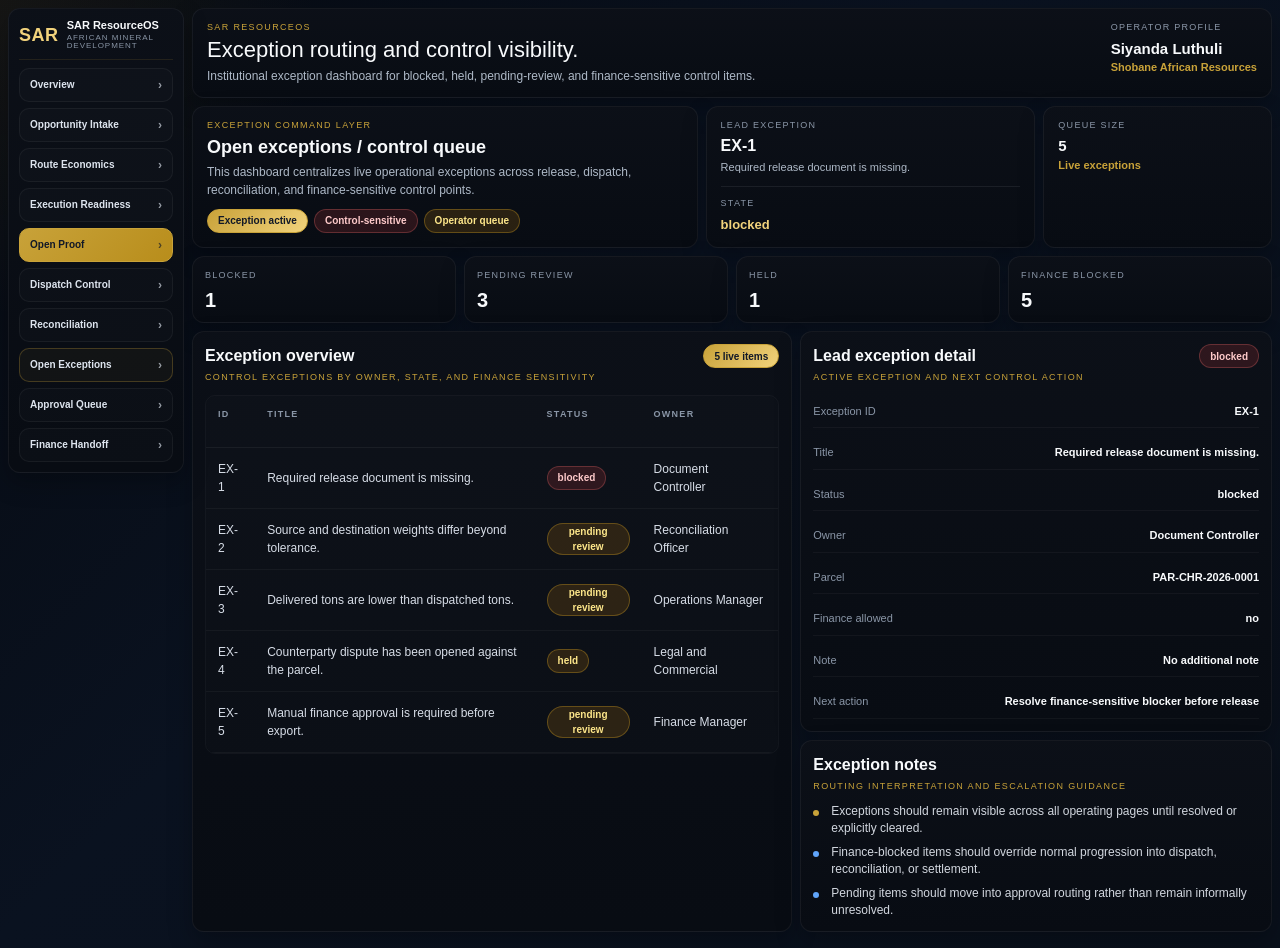
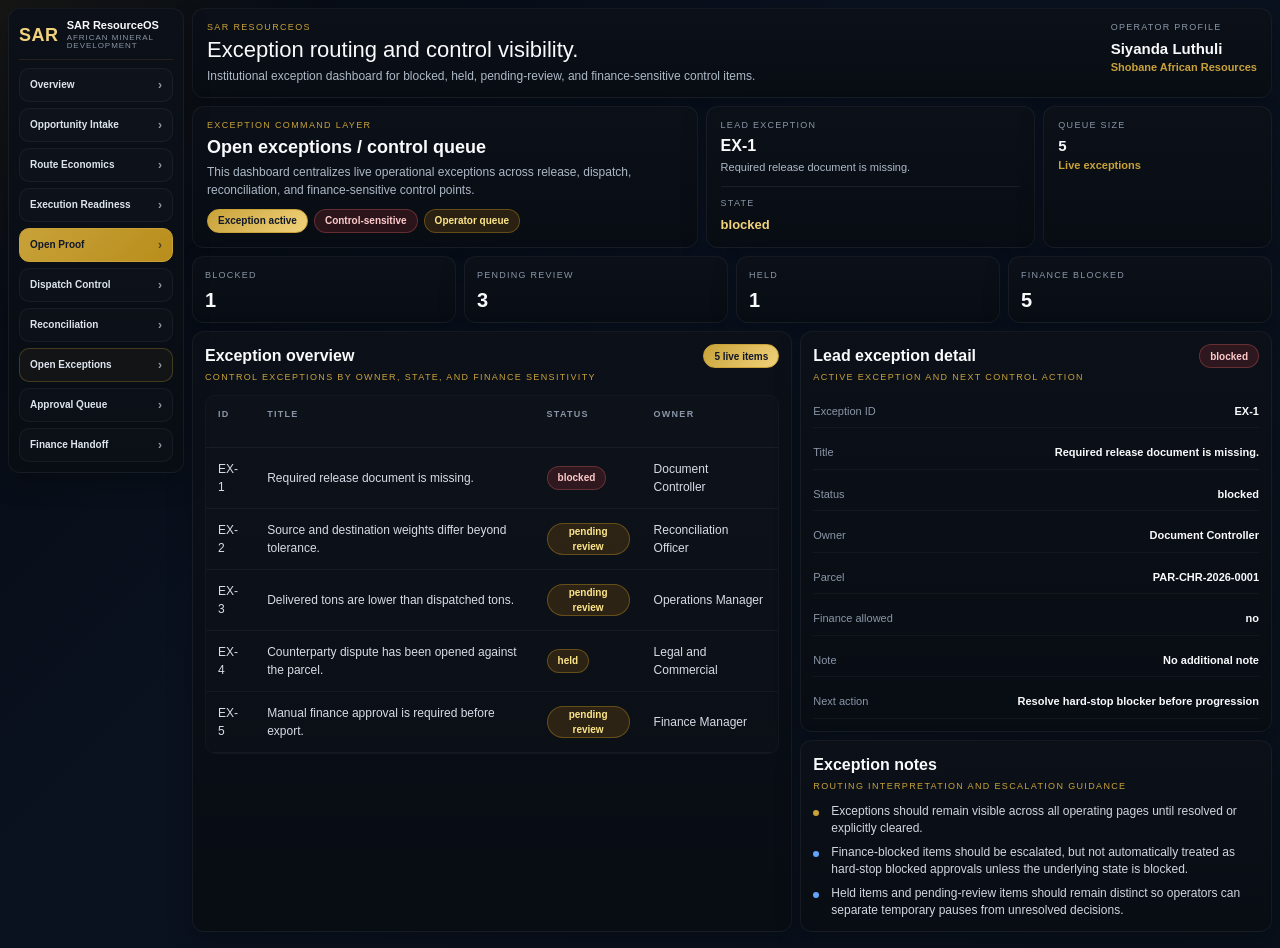
Before and after one commit to shobanesiyanda/sar-resourceos-golden-path-proof, a Next.js app: page /exceptions in a window 1280 px wide. Built offline with nearby package versions, Linux system fonts and the light colour scheme.

Commit message:
Refactor lead item logic and update notes
Updated logic for determining lead item status and clarified notes regarding finance-blocked and pending items.

```diff
--- a/app/exceptions/page.tsx
+++ b/app/exceptions/page.tsx
@@ -43,9 +43,9 @@ export default function ExceptionsPage() {
     firstMeaningful(
       rows,
       (x) =>
-        x.financeAllowed === "no" ||
         x.status === "blocked" ||
         x.status === "held" ||
+        (x.status === "pending review" && x.financeAllowed === "no") ||
         x.status === "pending review"
     ) || null;
 
@@ -224,9 +224,13 @@ export default function ExceptionsPage() {
                 <strong>
                   {!leadItem
                     ? "Queue currently clear"
-                    : leadItem.financeAllowed === "no"
-                      ? "Resolve finance-sensitive blocker before release"
-                      : "Route for approval decision"}
+                    : leadItem.status === "blocked"
+                      ? "Resolve hard-stop blocker before progression"
+                      : leadItem.status === "held"
+                        ? "Release hold or confirm supporting clearance"
+                        : leadItem.financeAllowed === "no"
+                          ? "Route for finance-sensitive approval review"
+                          : "Complete review and close exception"}
                 </strong>
               </div>
             </div>
@@ -253,15 +257,15 @@ export default function ExceptionsPage() {
               <div className="bb-note">
                 <div className="bb-note-dot" />
                 <div className="bb-note-text">
-                  Finance-blocked items should override normal progression into
-                  dispatch, reconciliation, or settlement.
+                  Finance-blocked items should be escalated, but not automatically
+                  treated as hard-stop blocked approvals unless the underlying state is blocked.
                 </div>
               </div>
               <div className="bb-note">
                 <div className="bb-note-dot" />
                 <div className="bb-note-text">
-                  Pending items should move into approval routing rather than remain
-                  informally unresolved.
+                  Held items and pending-review items should remain distinct so operators
+                  can separate temporary pauses from unresolved decisions.
                 </div>
               </div>
             </div>
@@ -270,4 +274,4 @@ export default function ExceptionsPage() {
       </div>
     </ExecutiveShell>
   );
-}
+    }
```
